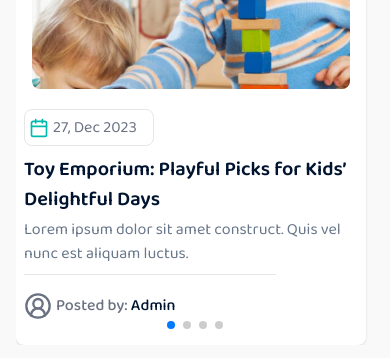
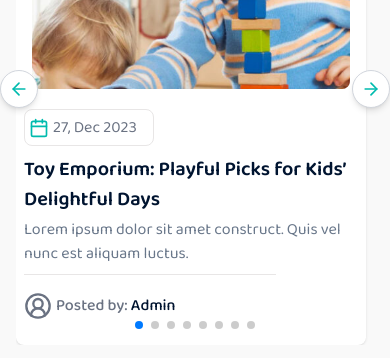
Before and after one commit to Crazyraturi/goffe, a React (Vite) app: page / in a window 390 px wide. Shown: the part 6167-6525 px from the top of the page. Built offline with nearby package versions, Linux system fonts and the light colour scheme.

Commit message:
slider updated

```diff
--- a/src/components/RelatedPost.jsx
+++ b/src/components/RelatedPost.jsx
@@ -1,9 +1,11 @@
-import React from "react";
+import React, { useRef, useEffect } from "react";
 import { Swiper, SwiperSlide } from "swiper/react";
 import { Navigation, Pagination } from "swiper/modules";
 import "swiper/css";
 import "swiper/css/navigation";
 import "swiper/css/pagination";
+
+import { ArrowLeft, ArrowRight } from "lucide-react";
 
 import BI1 from "../assets/blogimg/bi1.jpg";
 import BI2 from "../assets/blogimg/bi2.jpg";
@@ -12,6 +14,13 @@ import BI4 from "../assets/blogimg/bi4.jpg";
 import BlogCard from "../components/BlogCard";
 
 const RelatedPost = () => {
+  const prevRef = useRef(null);
+  const nextRef = useRef(null);
+
+  useEffect(() => {
+    // Swiper navigation ref must be set after component mounts
+  }, []);
+
   return (
     <div className="w-full px-4 py-4">
       {/* Header */}
@@ -20,30 +29,78 @@ const RelatedPost = () => {
         <div className="h-1 w-10 bg-[#00BBAE] rounded-lg"></div>
       </div>
 
-      {/* Swiper for mobile & grid for large */}
-      <div className="lg:hidden">
+      {/* Mobile/Tablet Swiper */}
+      <div className="lg:hidden relative">
+        {/* Custom navigation buttons */}
+        <div className="absolute top-1/2 -left-4 z-10 transform -translate-y-1/2">
+          <button
+            ref={prevRef}
+            className="bg-white shadow-md border border-gray-300 rounded-full p-2 hover:bg-[#00BBAE] transition-all duration-200"
+          >
+            <ArrowLeft size={20} className="text-[#00BBAE] hover:text-white" />
+          </button>
+        </div>
+
+        <div className="absolute top-1/2 -right-4 z-10 transform -translate-y-1/2">
+          <button
+            ref={nextRef}
+            className="bg-white shadow-md border border-gray-300 rounded-full p-2 hover:bg-[#00BBAE] transition-all duration-200"
+          >
+            <ArrowRight size={20} className="text-[#00BBAE] hover:text-white" />
+          </button>
+        </div>
+
         <Swiper
           modules={[Navigation, Pagination]}
           spaceBetween={16}
-        slidesPerView={1}
           pagination={{ clickable: true }}
+          navigation={{
+            prevEl: prevRef.current,
+            nextEl: nextRef.current,
+          }}
+          onBeforeInit={(swiper) => {
+            swiper.params.navigation.prevEl = prevRef.current;
+            swiper.params.navigation.nextEl = nextRef.current;
+          }}
+          breakpoints={{
+            0: {
+              slidesPerView: 1,
+              centeredSlides: true,
+            },
+            768: {
+              slidesPerView: 2,
+              centeredSlides: true,
+            },
+          }}
         >
-          <SwiperSlide>
+          <SwiperSlide className="flex justify-center">
             <BlogCard Image={BI1} Tag={"Top Toys"} />
           </SwiperSlide>
-          <SwiperSlide>
+          <SwiperSlide className="flex justify-center">
             <BlogCard Image={BI2} Tag={"Family Fun"} />
           </SwiperSlide>
-          <SwiperSlide>
+          <SwiperSlide className="flex justify-center">
             <BlogCard Image={BI3} Tag={"Learn and Inspire"} />
           </SwiperSlide>
-          <SwiperSlide>
+          <SwiperSlide className="flex justify-center">
+            <BlogCard Image={BI4} Tag={"Kids Activities"} />
+          </SwiperSlide>
+             <SwiperSlide className="flex justify-center">
+            <BlogCard Image={BI1} Tag={"Top Toys"} />
+          </SwiperSlide>
+          <SwiperSlide className="flex justify-center">
+            <BlogCard Image={BI2} Tag={"Family Fun"} />
+          </SwiperSlide>
+          <SwiperSlide className="flex justify-center">
+            <BlogCard Image={BI3} Tag={"Learn and Inspire"} />
+          </SwiperSlide>
+          <SwiperSlide className="flex justify-center">
             <BlogCard Image={BI4} Tag={"Kids Activities"} />
           </SwiperSlide>
         </Swiper>
       </div>
 
-      {/* Grid for tablets and PCs */}
+      {/* Desktop Grid */}
       <div className="hidden lg:grid grid-cols-4 gap-7">
         <BlogCard Image={BI1} Tag={"Top Toys"} />
         <BlogCard Image={BI2} Tag={"Family Fun"} />
```
